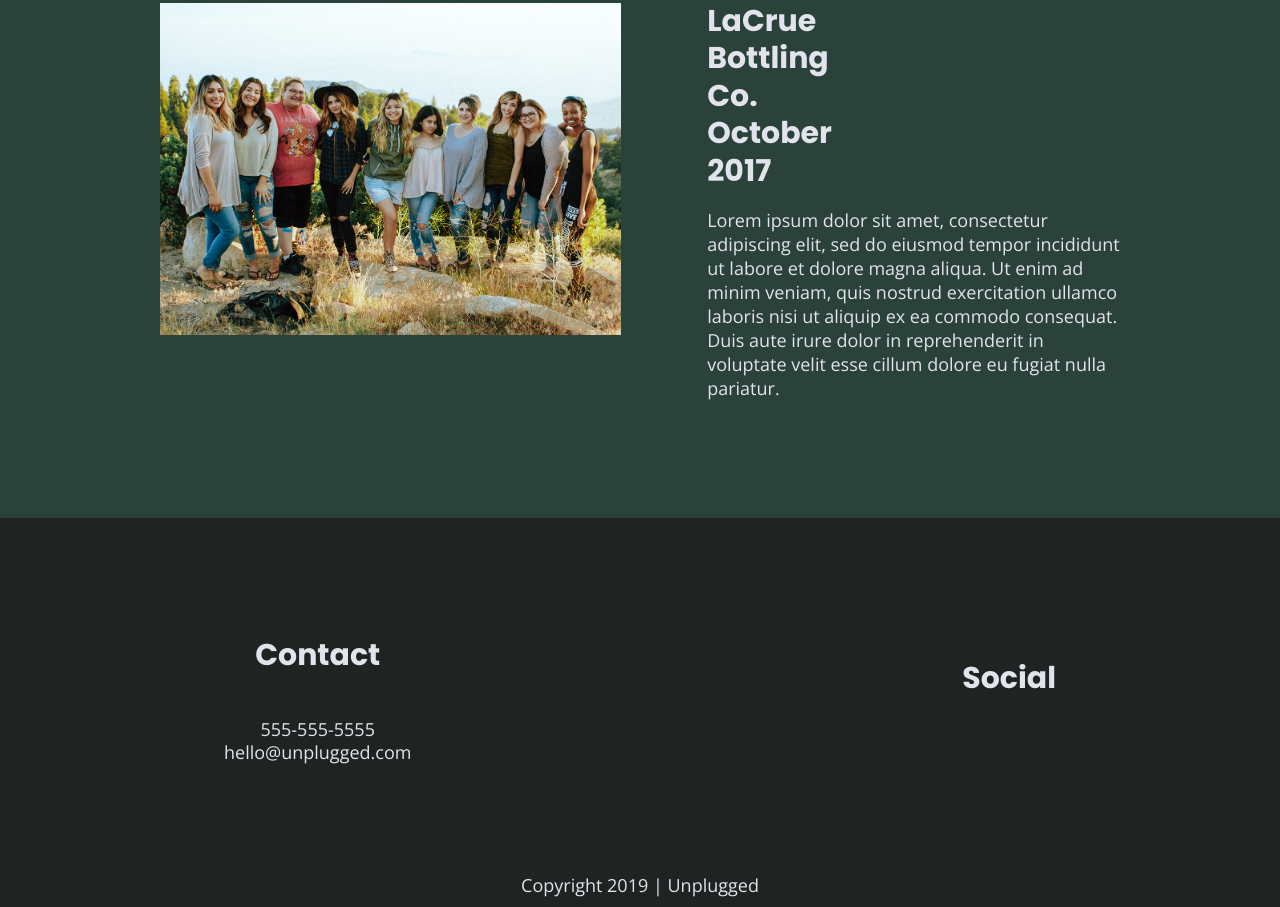
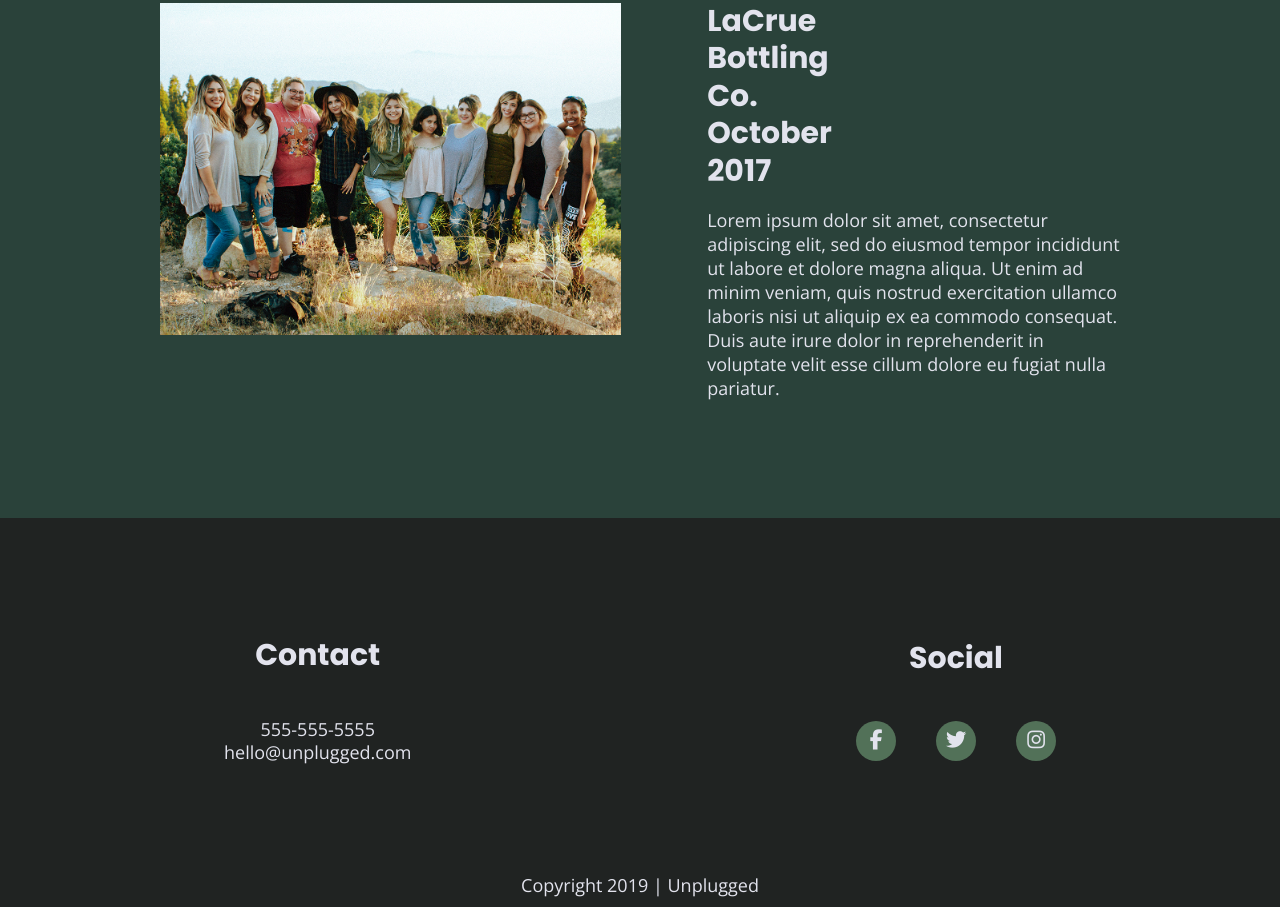
Before and after one commit to nicofloriani/unplugged-retreat, a website built with Parcel: page index.html in a window 1280 px wide. Shown: the part 2296-3203 px from the top of the page. Built offline with nearby package versions, Linux system fonts and the light colour scheme.

Commit message:
Added social media icons to all pages

```diff
--- a/css/main.css
+++ b/css/main.css
@@ -231,6 +231,14 @@
   display: flex;
   align-items: center;
   justify-content: center;
+  background-color: #527158;
+  border-radius: 50%;
+  height: 40px;
+  width: 40px;
+}
+
+footer .social-icons p i {
+  font-size: 1.125em;
 }
 
 footer .copyright {
@@ -646,6 +654,11 @@
   line-height: 1.285;
 }
 
+footer .social-icons {
+  justify-content: space-between;
+  width: 12.5em;
+  }
+
 footer .copyright {
   width: 100%;
 }
--- a/index.html
+++ b/index.html
@@ -159,13 +159,13 @@
           <h4>Social</h4>
           <div class="social-icons">
             <p>
-              <a href="https://www.facebook.com/yoursite" target="_blank"></a>
+              <a href="https://www.facebook.com/yoursite" target="_blank"><i class="fab fa-facebook-f"></i></a>
             </p>
             <p>
-              <a href="https://www.twitter.com" target="_blank"></a>
+              <a href="https://www.twitter.com" target="_blank"><i class="fab fa-twitter"></i></a>
             </p>
             <p>
-              <a href="https://www.instagram.com" target="_blank"></a>
+              <a href="https://www.instagram.com" target="_blank"><i class="fab fa-instagram"></i></a>
             </p>
           </div><!-- End social icons-->
         </div><!-- End social-->
```
Also changed, not shown: about/index.html (+3 -3 lines), faq/index.html (+3 -3 lines).
